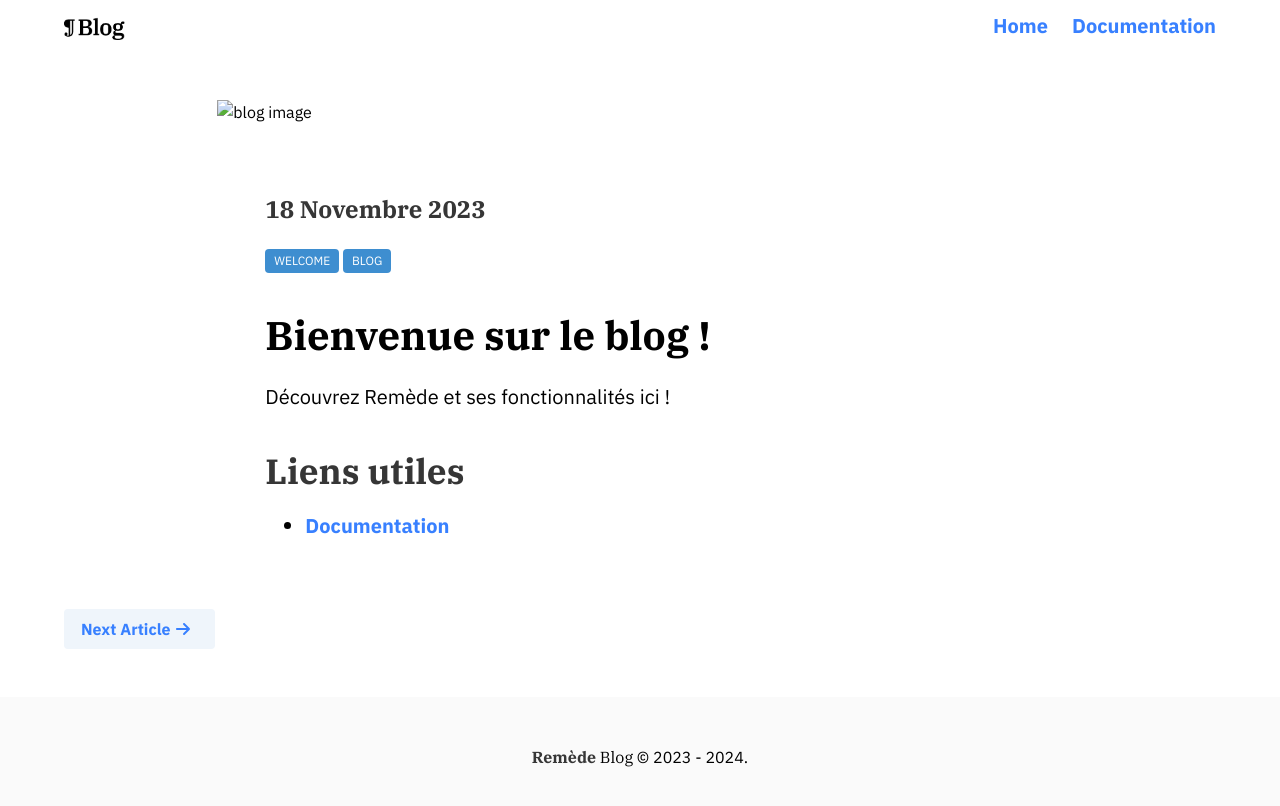
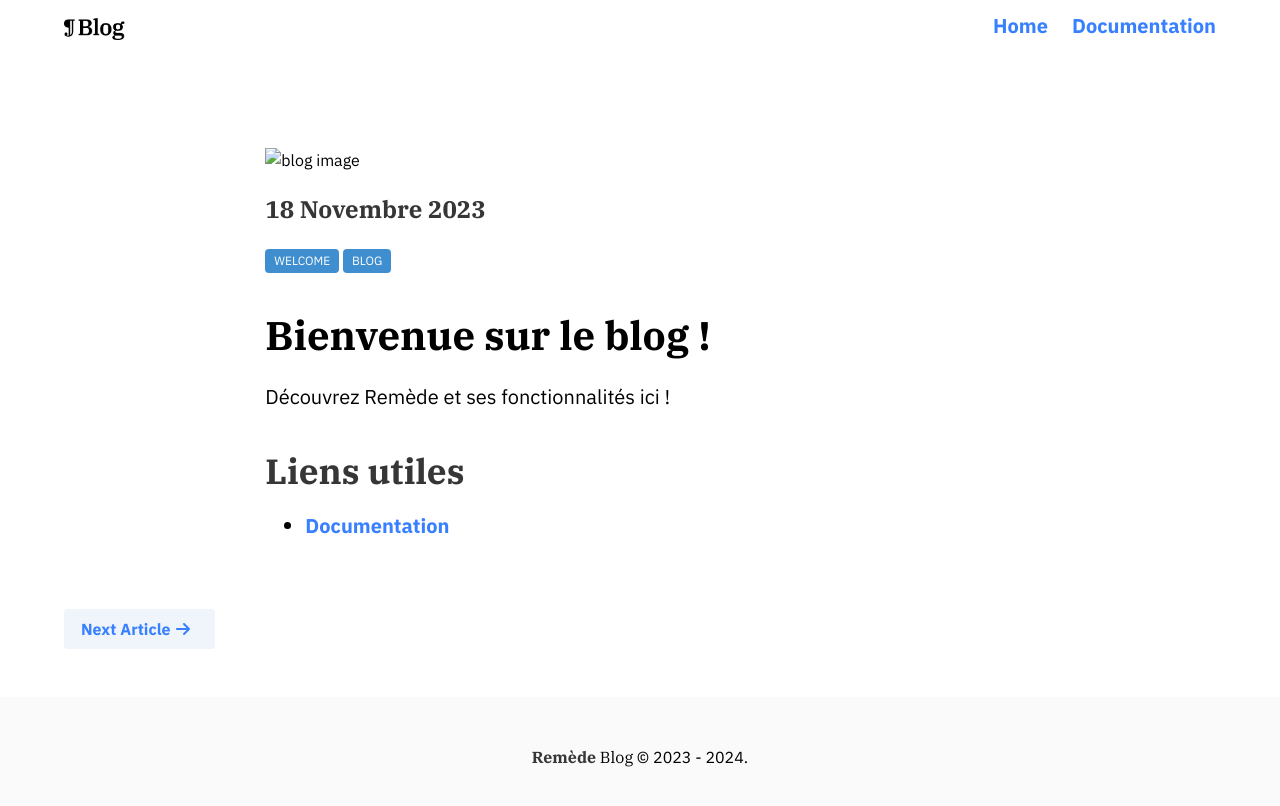
Before and after one commit to camarm-dev/remede, a Jekyll site: the page built from docs/_posts/2023-11-18-Bienvenue-sur-la-documentation.md, in a window 1280 px wide. Shown: the top 806 px of the page. Built offline with Jekyll 4.4.1, drawn with Linux system fonts in a browser that asks for light colours.

Commit message:
fix: better post layout

```diff
--- a/docs/_layouts/post.html
+++ b/docs/_layouts/post.html
@@ -48,6 +48,7 @@
 <section class="hero ">
   <div class="hero-body">
     <div class="container">
+      <section class="section">
         <div class="columns">
           <div class="column is-8 is-offset-2">
             <figure class="image">
@@ -55,8 +56,6 @@
             </figure>
           </div>
         </div>
-
-      <section class="section">
         <div class="columns">
           <div class="column is-8 is-offset-2">
             <div class="content is-medium">
```
Lines whose indentation alone changed are shown as unchanged.
